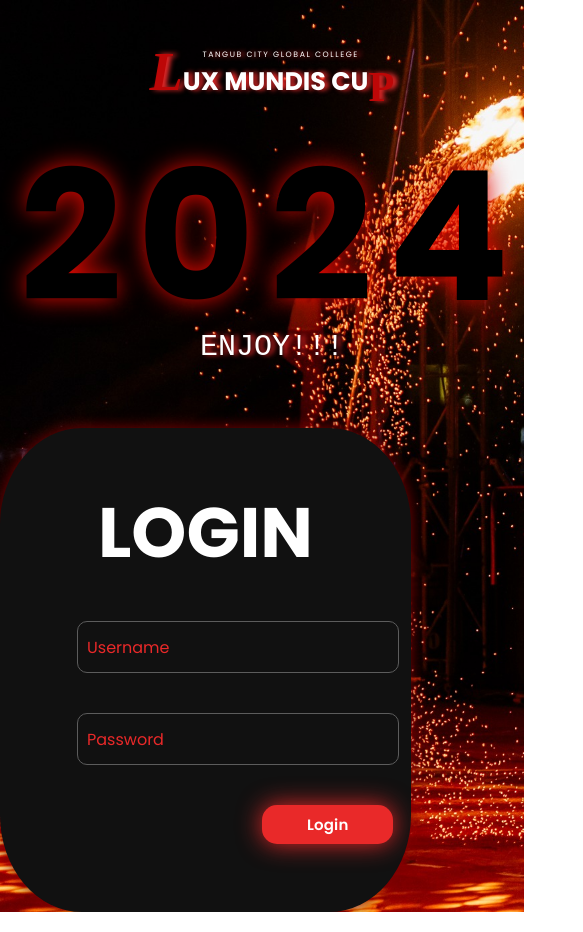
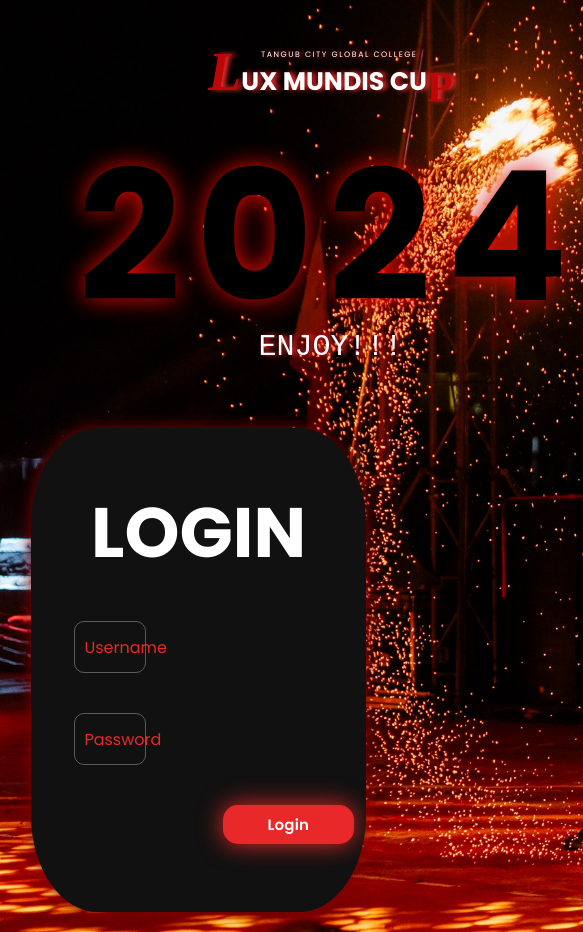
Before and after one commit to ChenChen0606/chenchen.github.io, a plain HTML site: page index.html in a window 390 px wide. Shown: the whole page, 583 px wide, since content can reach past the window. Drawn offline with nearby package versions, Linux system fonts and the light colour scheme.

Commit message:
Update LOGIN_STYLE.css

```diff
--- a/LOGIN_STYLE.css
+++ b/LOGIN_STYLE.css
@@ -144,3 +144,28 @@ button{
     font-size: 15px;
 
 }
+@media only screen and (max-width:500px) {
+
+    body{
+        background-image: url(BG2.jpg);
+        background-repeat: no-repeat;
+    }
+    .CONTENT{
+        margin-left: 20vw;
+    }
+    .CONTAINER{
+        margin-left: 8vw;
+        margin-bottom: 5vw;
+        width: 80vw;
+
+    }
+    .enter{
+        margin-bottom: 40px;
+        margin-left: 8vw;
+    }
+    button{
+        margin-left: 46vw;
+    }
+    input{
+        width:50px;
+  }
```
